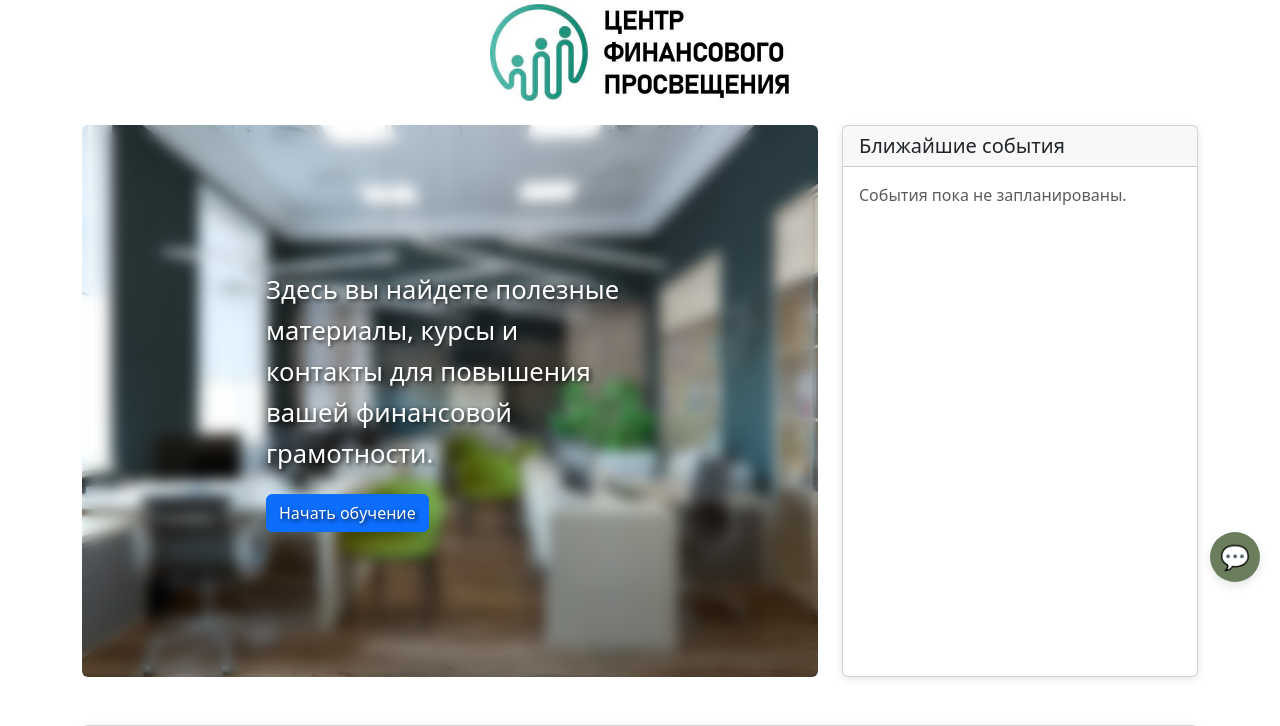
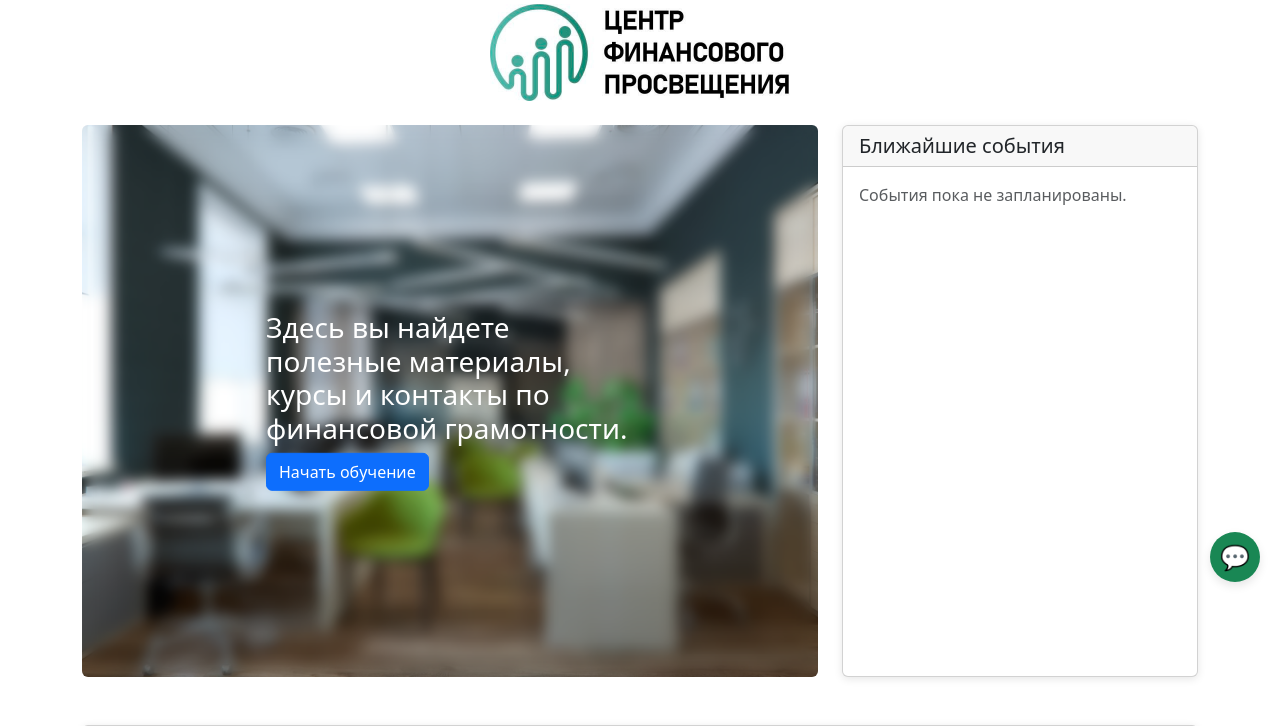
Before and after one commit to Ilushew/cyberforum, a Django app: page / in a window 1280 px wide. Shown: the part 198-924 px from the top of the page. Run offline with Django 5.2, Linux system fonts and the light colour scheme; data that the repository does not hold is empty; some libraries are stand-ins or nearby versions.

Commit message:
front fixes

```diff
--- /dev/null
+++ b/cyberforum/core/llm_assistant/docs/admins.txt
@@ -0,0 +1,2 @@
+Сайт разработала команда веб разработчиков "404". По всем вопросам о сайте следует
+обращаться к ним.
--- a/cyberforum/core/llm_assistant/indexer.py
+++ b/cyberforum/core/llm_assistant/indexer.py
@@ -35,8 +35,8 @@ def create_or_load_vectorstore():
             raise RuntimeError("Нет документов для индексации!")
 
         splitter = RecursiveCharacterTextSplitter(
-            chunk_size=500,
-            chunk_overlap=100,
+            chunk_size=45,
+            chunk_overlap=35,
             length_function=count_tokens,
             separators=["\n\n", "\n", ". ", "! ", "? ", " ", ""],
         )
--- a/cyberforum/core/llm_assistant/rag.py
+++ b/cyberforum/core/llm_assistant/rag.py
@@ -6,7 +6,8 @@ from langchain_core.output_parsers import StrOutputParser
 # Промпт — лучше вынести сюда, чтобы легко менять
 PROMPT_TEMPLATE = """
 Вы — помощник, который отвечает на вопросы на основе предоставленного контекста.
-Если в контексте нет информации, скажите: "Информация не найдена".
+Если в контексте нет информации, скажите: "Информация не найдена". Не воспринимай это слишком буквально -
+немного домысливать разумеется можно и нужно.
 (Учти, что этот текст будет отображаться на html странице, то есть например
 использовать ** и html-тэги для выделения текста жирным не получится. Лучше оставить текст
 без выделений, чем с непонятными символами)
--- a/cyberforum/static/css/style.css
+++ b/cyberforum/static/css/style.css
@@ -27,7 +27,7 @@ footer {
   left: 50%;
   transform: translate(-50%, -50%);
   color: white;
-  font-size: 1.6em;
+  font-size: 1.8em;
   text-shadow: 2px 2px 4px rgba(0,0,0,0.7);
 }
 
--- a/cyberforum/templates/base.html
+++ b/cyberforum/templates/base.html
@@ -76,13 +76,13 @@
 </div>
 
 
-    <div class="container mt-4">
+    <div class="container mt-4" style="min-height: 80vh">
         {% block content %}{% endblock %}
     </div>
 
     <div id="chatbot-widget" style="position: fixed; bottom: 20px; right: 20px; z-index: 9999; width: 320px; height: 450px; display: flex; flex-direction: column; font-family: 'Segoe UI', Tahoma, Geneva, Verdana, sans-serif; box-shadow: 0 4px 15px rgba(0,0,0,0.1); border-radius: 16px; background-color: white; overflow: hidden;">
 
-    <div style="background-color: #d4c8b7; color: white; padding: 12px; font-weight: bold; display: flex; align-items: center; justify-content: space-between;">
+    <div style="background-color: #0d6efd; color: white; padding: 12px; font-weight: bold; display: flex; align-items: center; justify-content: space-between;">
         💰💼 Гений финансов
         <button onclick="toggleChat()" style="background: none; border: none; color: #333; cursor: pointer; font-size: 16px;">×</button>
     </div>
@@ -94,13 +94,13 @@
                style="flex-grow: 1; padding: 8px; border: 1px solid #ccc; border-radius: 20px; outline: none;"
                onkeydown="if(event.key==='Enter') sendQuestion()">
         <button onclick="sendQuestion()"
-                style="margin-left: 8px; padding: 8px 16px; background-color: #6a7d5d; color: white; border: none; border-radius: 20px; cursor: pointer; font-size: 14px;">
+                style="margin-left: 8px; padding: 8px 16px; background-color: #0d6efd; color: white; border: none; border-radius: 20px; cursor: pointer; font-size: 14px;">
             Отправить
         </button>
     </div>
 </div>
 
-<div id="chat-open-btn" style="position: fixed; bottom: 20px; right: 20px; z-index: 9998; width: 50px; height: 50px; border-radius: 50%; background-color: #6a7d5d; color: white; display: flex; align-items: center; justify-content: center; font-size: 24px; box-shadow: 0 4px 10px rgba(0,0,0,0.1); cursor: pointer; display: none;">💬</div>
+<div id="chat-open-btn" style="position: fixed; bottom: 20px; right: 20px; z-index: 9998; width: 50px; height: 50px; border-radius: 50%; background-color: #198754; color: white; display: flex; align-items: center; justify-content: center; font-size: 24px; box-shadow: 0 4px 10px rgba(0,0,0,0.1); cursor: pointer; display: none;">💬</div>
 
 <script>
     function toggleChat() {
--- a/cyberforum/templates/core/home.html
+++ b/cyberforum/templates/core/home.html
@@ -7,13 +7,13 @@
 </div>
 <div class="row mb-5">
   <div class="col-lg-8 mb-4 mb-lg-0">
-    <div class="bg-img">
+    <div class="bg-img position-relative">
       <img src="{% static 'image/image1.png' %}"
            class="img-fluid rounded"
            alt="Офис"
            style="max-height: 600px; object-fit: cover;">
-    <div class="text-overlay">
-        <p>Здесь вы найдете полезные материалы, курсы и контакты для повышения вашей финансовой грамотности.</p>
+      <div class="position-absolute top-50 start-50 translate-middle">
+          <p class="h3 text-white">Здесь вы найдете полезные материалы, курсы и контакты по финансовой грамотности.</p>
           <a href="{% url 'courses:list' %}" class="btn btn-primary">Начать обучение</a>
       </div>
   </div>
```
Also changed, not shown: cyberforum/core/llm_assistant/docs/info.txt (added, +16 -0 lines), 3 other files. Lines whose indentation alone changed are shown as unchanged.
